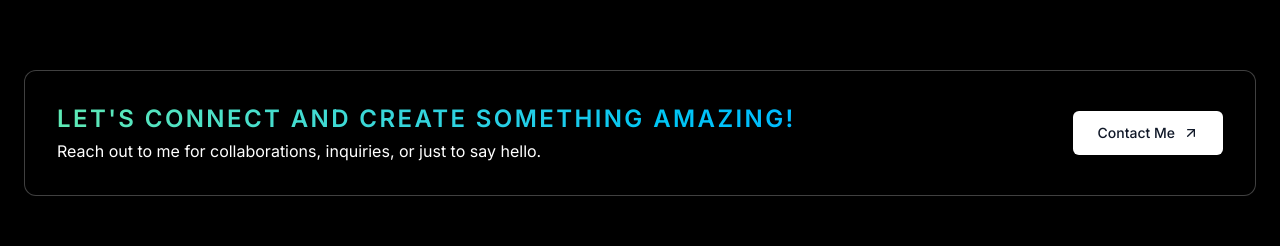
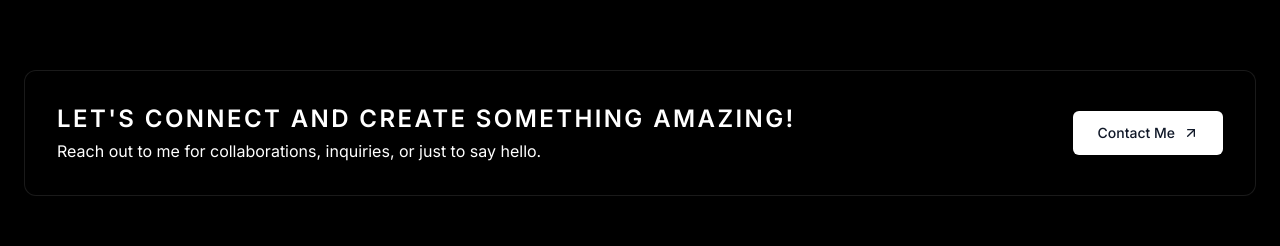
Before and after one commit to rahulrajput34/Portfolio-Website, a Next.js app: page / in a window 1280 px wide. Shown: the part 5597-5843 px from the top of the page. Built offline with nearby package versions, Linux system fonts and the light colour scheme; a web font is replaced by a local one.

Commit message:
fix: make the contact section consistent with other section

```diff
--- a/sections/Contact.tsx
+++ b/sections/Contact.tsx
@@ -3,9 +3,9 @@ import ArrowUpRight from "@/assets/icons/arrow-up-right.svg";
 export const ContactSection = () => (
   <section className="w-full py-12">
     <div className="mx-auto max-w-7xl px-6">
-      <div className="flex flex-col md:flex-row items-start md:items-center justify-between gap-6 rounded-xl bg-black border border-white/25 p-6 md:p-8 shadow-lg w-full">
+      <div className="flex flex-col md:flex-row items-start md:items-center justify-between gap-6 rounded-xl bg-black border border-white/10 p-6 md:p-8 shadow-lg w-full">
         <div>
-          <h2 className="text-xl sm:text-2xl uppercase font-semibold tracking-widest bg-gradient-to-r from-emerald-300 to-sky-400 text-transparent bg-clip-text text-center">
+          <h2 className="text-xl sm:text-2xl uppercase font-semibold tracking-widest text-white">
             Let&apos;s Connect and Create Something Amazing!
           </h2>
           <p className="mt-1 text-sm sm:text-base text-white ">
```
